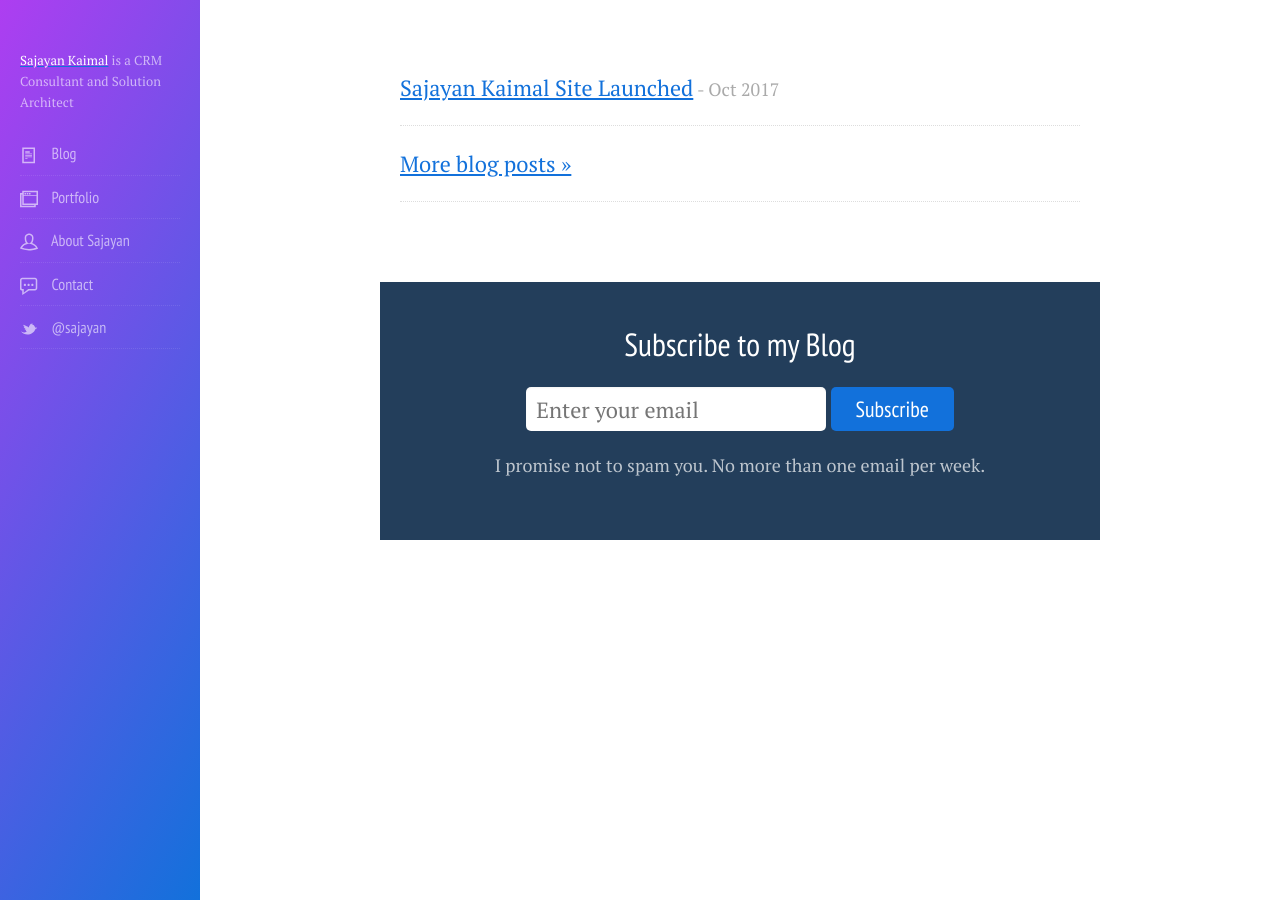
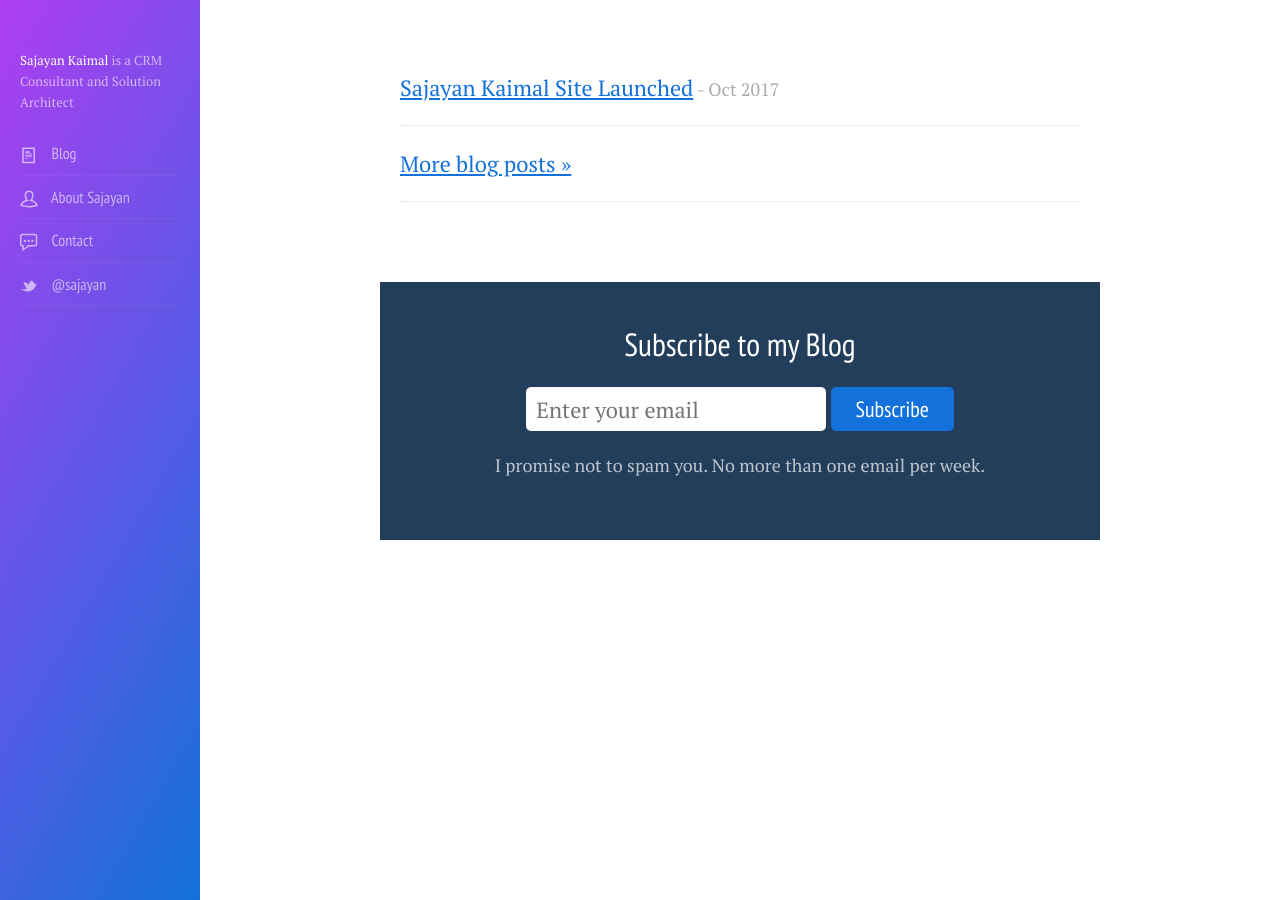
Before and after one commit to sajayan/sajayan.github.io, a Jekyll site: the page built from index.html, in a window 1280 px wide. Built offline with Jekyll 4.4.1, drawn with Linux system fonts in a browser that asks for light colours.

Commit message:
Update head.html

```diff
--- a/_includes/head.html
+++ b/_includes/head.html
@@ -24,10 +24,12 @@
 <main>
   <button id="trigger-nav" class="btn-icon btn-trigger-nav"><svg class="icon-three-bars"><use xlink:href="#icon-three-bars"></use></svg></button>
   <aside class="main-sidebar" id="main-sidebar">
-    <p class="about-lee"><a href="{{site.baseurl}}/"><strong>Sajayan Kaimal</strong></a> is a CRM Consultant and Solution Architect</p>
+    <p class="about-sajayan">
+      <a href="{{site.baseurl}}/"><strong>Sajayan Kaimal</strong></a> is a CRM Consultant and Solution Architect
+    </p>
     <nav class="main-nav">
       <a{% if page.path contains '_posts' or page.url == "/blog/index.html" or page.path contains "/page" %} class="selected"{% endif %} href="{{ site.baseurl }}/blog"><svg class="icon-align-left"><use xlink:href="#icon-align-left"></use></svg> <b>Blog</b></a>
-      <a{% if page.url == "/portfolio/index.html" %} class="selected"{% endif %} href="{{ site.baseurl }}/portfolio"><svg class="icon-windows"><use xlink:href="#icon-windows"></use></svg> <b>Portfolio</b></a>
+      <!--<a{% if page.url == "/portfolio/index.html" %} class="selected"{% endif %} href="{{ site.baseurl }}/portfolio"><svg class="icon-windows"><use xlink:href="#icon-windows"></use></svg> <b>Portfolio</b></a> -->
       <a{% if page.url == "/about/index.html" %} class="selected"{% endif %} href="{{ site.baseurl }}/about"><svg class="icon-user-outline"><use xlink:href="#icon-user-outline"></use></svg> <b>About Sajayan</b></a>
       <a{% if page.url == "/contact/index.html" %} class="selected"{% endif %} href="{{ site.baseurl }}/contact"><svg class="icon-bubble-3"><use xlink:href="#icon-bubble-3"></use></svg> <b>Contact</b></a>
       <a href="http://twitter.com/sajayan"><svg class="icon-twitter-alt"><use xlink:href="#icon-twitter-alt"></use></svg> <b>@sajayan</b></a>
```
